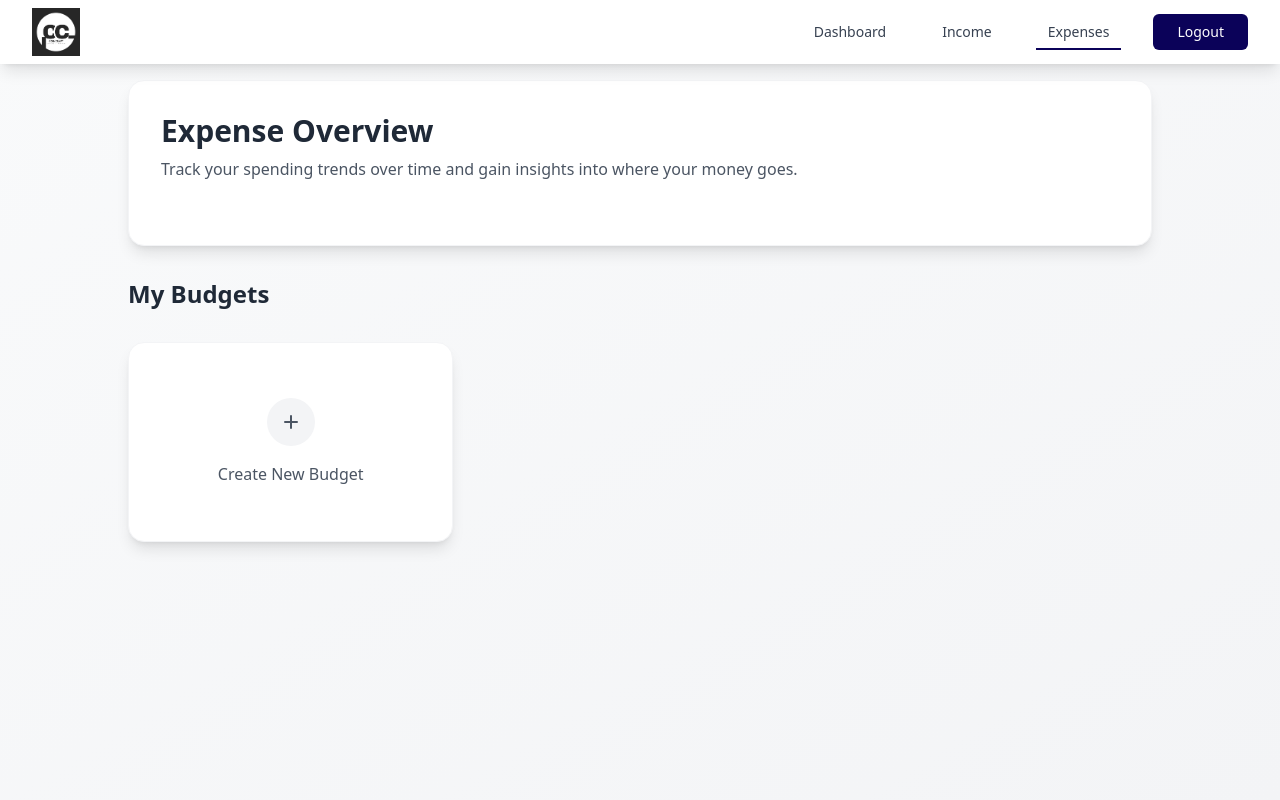
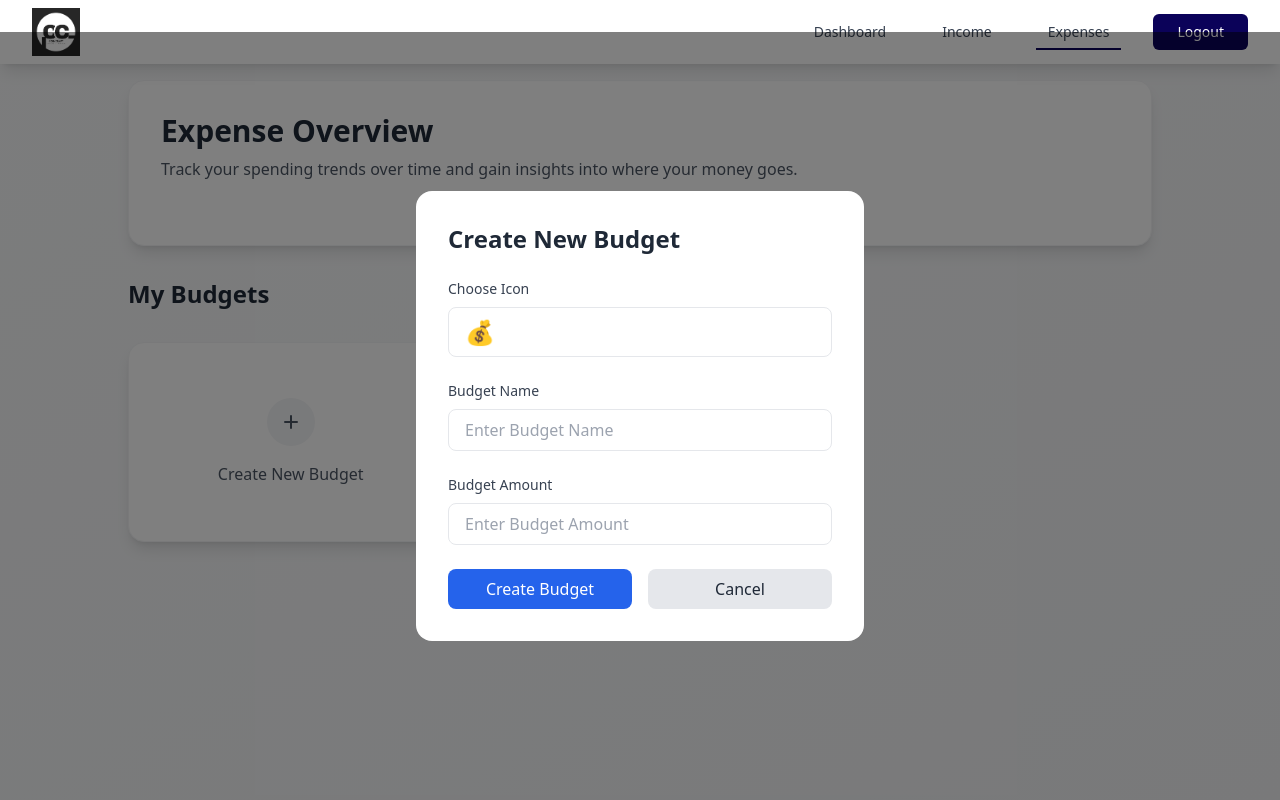
Before and after one commit to Dasunika0216/CoinCraft_Expense-Tracker-Web-App, a React (Vite) app in the folder frontend/: page /expense in a window 1280 px wide. Both pictures are taken after a click on the button "Create New Budget". Shown: the top 800 px of the page. Built offline with nearby package versions, Linux system fonts and the light colour scheme.

Commit message:
Add budget functionality in Expense page with form modal

```diff
--- a/frontend/src/pages/Expense.jsx
+++ b/frontend/src/pages/Expense.jsx
@@ -1,7 +1,32 @@
-import React from "react";
+import React, { useState, useEffect } from "react";
 import Navbar from "../components/Navbar";
+import axios from "axios";
 
 const Expense = () => {
+  const [showForm, setShowForm] = useState(false);
+  const [icon, setIcon] = useState("💰");
+  const [showIconPicker, setShowIconPicker] = useState(false);
+  const [budget, setBudget] = useState("");
+  const [amount, setAmount] = useState("");
+  const [deleteId, setDeleteId] = useState(null);
+  const [showDeleteConfirm, setShowDeleteConfirm] = useState(false);
+
+  const icons = ["💰", "🛍️", "🏠", "🚗", "🌳", "📱", "✈️", "🎮", "📚", "🍽️"];
+
+  const handleSubmit = async (e) => {
+    e.preventDefault();
+
+    try {
+      const response = await axios.post('http://localhost:4000/api/dashboard/add-budget', {icon, budget, amount}, {headers: {token: localStorage.getItem("token")}});
+      console.log(response.data);
+
+
+    }
+    catch (error) {
+
+    }
+  }
+
   return (
     <div className="min-h-screen bg-gradient-to-br from-gray-50 to-gray-100">
       <Navbar />
@@ -24,7 +49,10 @@ const Expense = () => {
 
           <div className="grid grid-cols-1 md:grid-cols-2 lg:grid-cols-3 gap-6">
             {/* Create New Budget Card */}
-            <button className="bg-white p-8 rounded-2xl shadow-lg border border-gray-100 flex flex-col items-center justify-center min-h-[200px] hover:shadow-xl transition-shadow cursor-pointer">
+            <button
+              onClick={() => setShowForm(true)}
+              className="bg-white p-8 rounded-2xl shadow-lg border border-gray-100 flex flex-col items-center justify-center min-h-[200px] hover:shadow-xl transition-shadow cursor-pointer"
+            >
               <div className="w-12 h-12 bg-gray-100 rounded-full flex items-center justify-center mb-4">
                 <svg
                   xmlns="http://www.w3.org/2000/svg"
@@ -46,6 +74,101 @@ const Expense = () => {
               </span>
             </button>
           </div>
+
+          {/* Add Budget Form Modal */}
+          {showForm && (
+            <div className="fixed inset-0 bg-black bg-opacity-50 flex items-center justify-center z-50">
+              <div className="bg-white rounded-2xl p-8 max-w-md w-full mx-4">
+                <h2 className="text-2xl font-bold text-gray-800 mb-6">Create New Budget</h2>
+                <form onSubmit={handleSubmit} className="space-y-6">
+                  {/* Icon Picker */}
+                  <div>
+                    <label className="block text-sm font-medium text-gray-700 mb-2">
+                      Choose Icon
+                    </label>
+                    <div className="relative">
+                      <button
+                        type="button"
+                        onClick={() => setShowIconPicker(!showIconPicker)}
+                        className="w-full px-4 py-2 text-left border rounded-lg focus:outline-none focus:ring-2 focus:ring-blue-500"
+                      >
+                        <span className="text-2xl">{icon}</span>
+                      </button>
+                      {showIconPicker && (
+                        <div className="absolute top-full left-0 mt-2 p-2 bg-white border rounded-lg shadow-lg grid grid-cols-5 gap-2">
+                          {icons.map((emoji) => (
+                            <button
+                              key={emoji}
+                              type="button"
+                              onClick={() => {
+                                setIcon(emoji);
+                                setShowIconPicker(false);
+                              }}
+                              className="text-2xl p-2 hover:bg-gray-100 rounded"
+                            >
+                              {emoji}
+                            </button>
+                          ))}
+                        </div>
+                      )}
+                    </div>
+                  </div>
+
+                  {/* Budget Name */}
+                  <div>
+                    <label className="block text-sm font-medium text-gray-700 mb-2">
+                      Budget Name
+                    </label>
+                    <input
+                      type="text"
+                      value={budget}
+                      onChange={(e) => setBudget(e.target.value)}
+                      className="w-full px-4 py-2 border rounded-lg focus:outline-none focus:ring-2 focus:ring-blue-500"
+                      required
+                      placeholder="Enter Budget Name"
+                    />
+                  </div>
+
+                  {/* Budget Amount */}
+                  <div>
+                    <label className="block text-sm font-medium text-gray-700 mb-2">
+                      Budget Amount
+                    </label>
+                    <input
+                      type="number"
+                      value={amount}
+                      onChange={(e) => setAmount(e.target.value)}
+                      className="w-full px-4 py-2 border rounded-lg focus:outline-none focus:ring-2 focus:ring-blue-500"
+                      required
+                      placeholder="Enter Budget Amount"
+                    />
+                  </div>
+
+                  {/* Form Actions */}
+                  <div className="flex space-x-4">
+                    <button
+                      type="submit"
+                      className="flex-1 bg-blue-600 text-white px-4 py-2 rounded-lg hover:bg-blue-700 transition-colors"
+                    >
+                      Create Budget
+                    </button>
+                    <button
+                      type="button"
+                      onClick={() => {
+                        setShowForm(false);
+                        setIcon("💰");
+                        setBudget("");
+                        setAmount("");
+                      }}
+                      className="flex-1 bg-gray-200 text-gray-800 px-4 py-2 rounded-lg hover:bg-gray-300 transition-colors"
+                    >
+                      Cancel
+                    </button>
+                  </div>
+                </form>
+              </div>
+            </div>
+          )}
         </div>
       </main>
     </div>
```
Also changed, not shown: frontend/src/pages/Income.jsx (+2 -10 lines), 2 other files (tests, documents, lock files or other folders).
